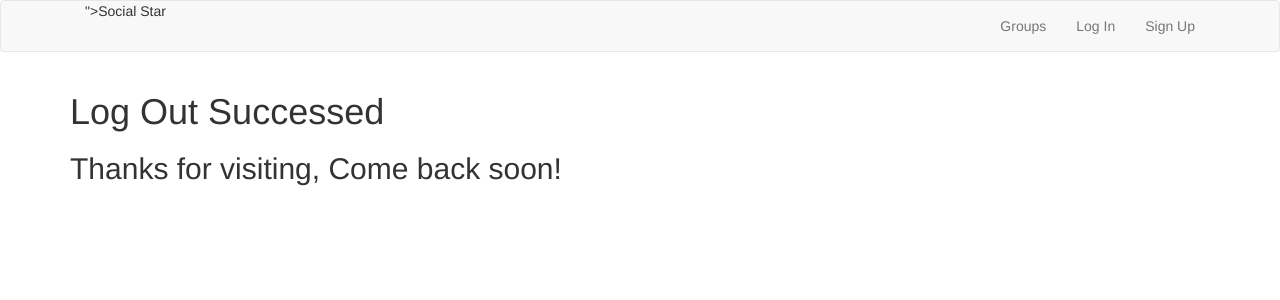
After one commit to emad566/udemy-python-django-fullstack, a Django app: page /thanks/ in a window 1280 px wide. The commit adds this page. Shown: the top 300 px of the page. Run offline with Django 3.2, Linux system fonts and the light colour scheme; some libraries are stand-ins or nearby versions.

Commit message:
After finish minit 4:40 178 Social Clone Part Four

```diff
--- a/24-Social-Media-Site-Clone-Project/simplesocial/accounts/forms.py
+++ b/24-Social-Media-Site-Clone-Project/simplesocial/accounts/forms.py
@@ -3,7 +3,7 @@ from django.contrib.auth.forms import UserCreationForm
 
 class UserCreateForm(UserCreationForm):
     class Meta:
-        fiels = ('username', 'email', 'password1', 'password2')
+        fields = ('username', 'email', 'password1', 'password2')
         model = get_user_model()
 
     def __init__(self, *args, **kwargs):
--- a/24-Social-Media-Site-Clone-Project/simplesocial/accounts/views.py
+++ b/24-Social-Media-Site-Clone-Project/simplesocial/accounts/views.py
@@ -7,11 +7,19 @@ from . import forms
 
 
 # Create your views here.
+
+
 class IndexView(TemplateView):
     template_name = 'index.html'
+
+class TestPage(TemplateView):
+    template_name = 'test.html'
+
+class ThanksPage(TemplateView):
+    template_name = 'thanks.html'
 
 class SignUp(CreateView):
     form_class = forms.UserCreateForm
 
     success_url = reverse_lazy('login')
-    template_name = 'accounts/signuphtml'
+    template_name = 'accounts/signup.html'
--- a/24-Social-Media-Site-Clone-Project/simplesocial/simplesocial/settings.py
+++ b/24-Social-Media-Site-Clone-Project/simplesocial/simplesocial/settings.py
@@ -124,3 +124,6 @@ STATIC_URL = '/static/'
 STATICFILES_DIRS = [
     STATIC_DIR,
 ]
+
+LOGIN_REDIRECT_URL = 'test'
+# LOGOUT_REDIRECT_URL = 'thanks'
--- a/24-Social-Media-Site-Clone-Project/simplesocial/simplesocial/urls.py
+++ b/24-Social-Media-Site-Clone-Project/simplesocial/simplesocial/urls.py
@@ -23,4 +23,6 @@ urlpatterns = [
     path('accounts/', include('accounts.urls', namespace='accounts')),
     path('accounts/', include('django.contrib.auth.urls')),
     path('', views.IndexView.as_view(), name='index'),
+    path('test/', views.TestPage.as_view(), name='test'),
+    path('thanks/', views.ThanksPage.as_view(), name='thanks'),
 ]
--- a/24-Social-Media-Site-Clone-Project/simplesocial/templates/base.html
+++ b/24-Social-Media-Site-Clone-Project/simplesocial/templates/base.html
@@ -27,7 +27,47 @@
     <![endif]-->
   </head>
   <body>
-    <div class="container">
+
+
+    <nav class="navbar navbar-default mynav" role="navigation">
+      <div class="container">
+      <!-- Brand and toggle get grouped for better mobile display -->
+      <div class="navbar-header">
+        <button type="button" class="navbar-toggle" data-toggle="collapse" data-target=".navbar-ex1-collapse">
+          <span class="sr-only">Toggle navigation</span>
+          <span class="icon-bar"></span>
+          <span class="icon-bar"></span>
+          <span class="icon-bar"></span>
+        </button>
+        <a class="navbar-brand" href="<a href="{% url 'home'  %}"></a>">Social Star</a>
+      </div>
+
+      <!-- Collect the nav links, forms, and other content for toggling -->
+      <div class="collapse navbar-collapse navbar-ex1-collapse">
+        <ul class="nav navbar-nav">
+          <!-- <li class="active"><a href="#">Link</a></li>
+          <li><a href="#">Link</a></li> -->
+        </ul>
+
+        <ul class="nav navbar-nav navbar-right">
+          {% if user.is_authenticated %}
+          <li class=""><a href="#">Post</a></li>
+          <li class=""><a href="#">Groups</a></li>
+          <li class=""><a href="#">Create Group</a></li>
+          <li class=""><a href="{% url 'accounts:logout' %}">Log out</a></li>
+          {% else %}
+          <li class=""><a href="#">Groups</a></li>
+          <li class="{% url 'accounts:login' %}"><a href="#">Log In</a></li>
+          <li class=""><a href="{% url 'accounts:signup' %}">Sign Up</a></li>
+          {% endif %}
+        </ul>
+
+      </div><!-- /.navbar-collapse -->
+      </div>
+    </nav>
+
+
+    <div class="container mycontent">
         {% block body_block %}{% endblock %}
     </div>
 
--- /dev/null
+++ b/24-Social-Media-Site-Clone-Project/simplesocial/templates/test.html
@@ -0,0 +1,6 @@
+{% extends "base.html" %}
+{% block title %}Success Log In{% endblock title %}
+
+{% block body_block %}
+<h1>Log in Successed</h1>
+{% endblock body_block %}
--- /dev/null
+++ b/24-Social-Media-Site-Clone-Project/simplesocial/templates/thanks.html
@@ -0,0 +1,7 @@
+{% extends "base.html" %}
+{% block title %}Success Log Out{% endblock title %}
+
+{% block body_block %}
+<h1>Log Out Successed</h1>
+<h2>Thanks for visiting, Come back soon!</h2>
+{% endblock body_block %}
```
